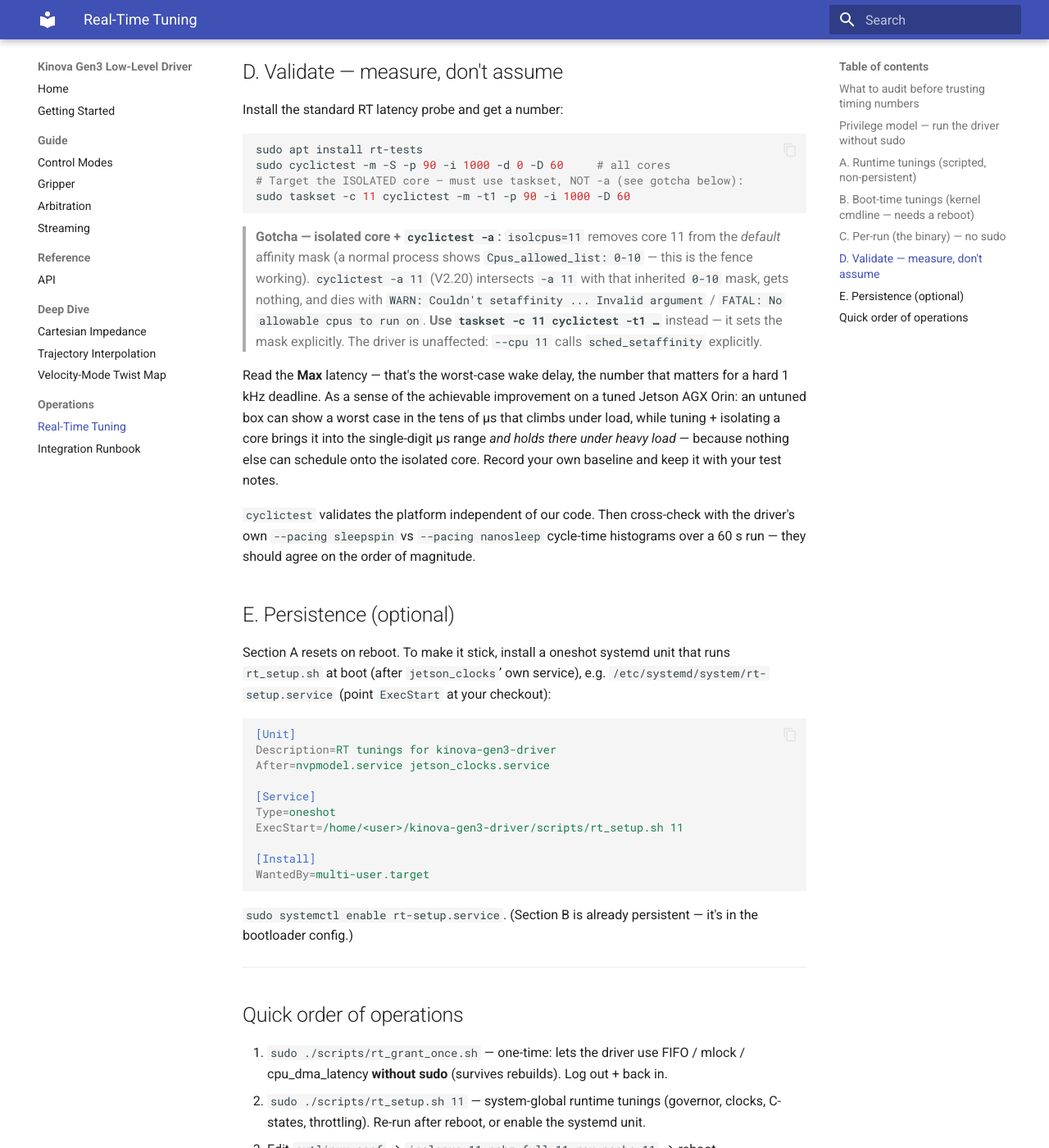
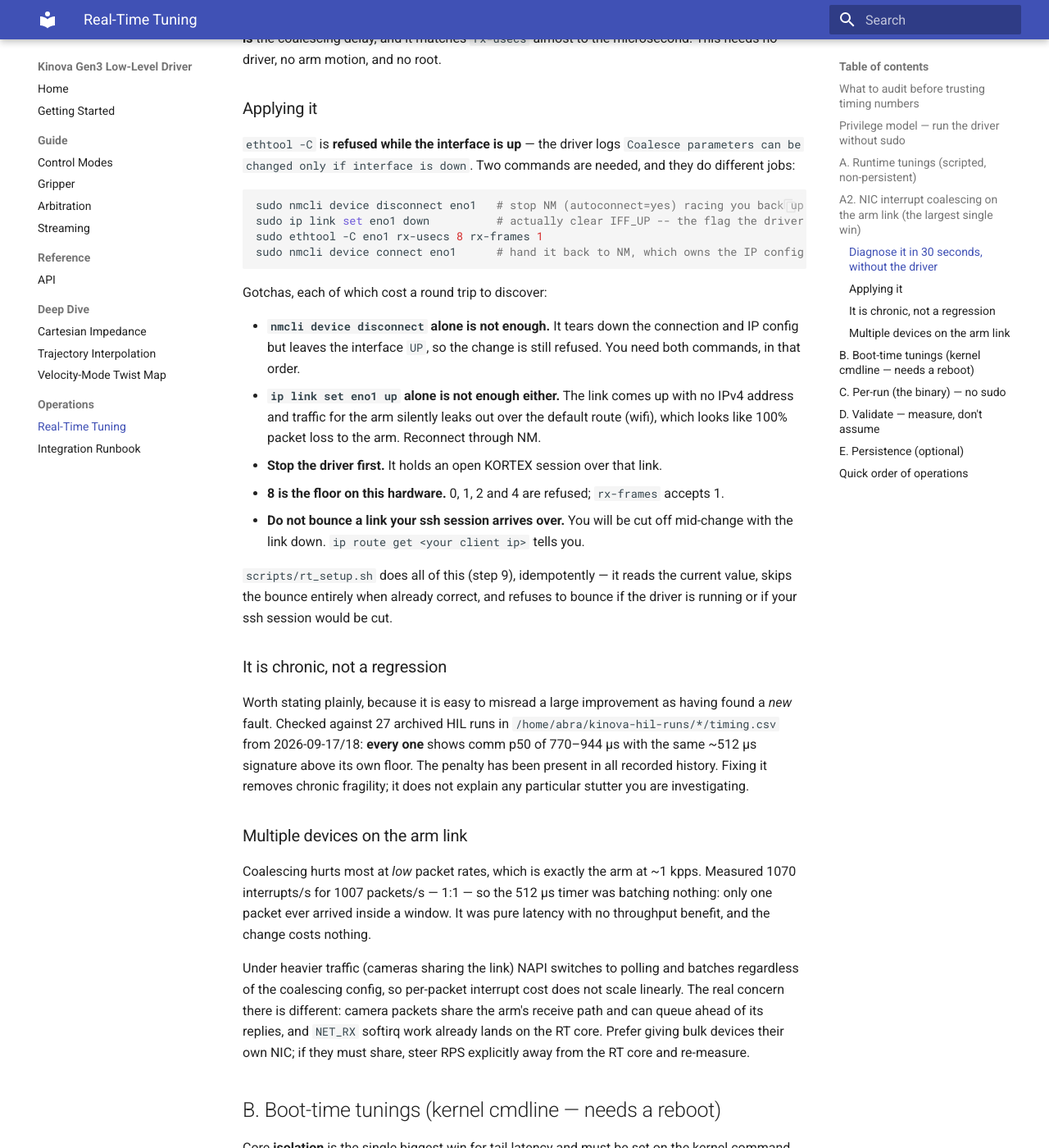
Before and after one commit to rammp-org/kinova-gen3-driver, an MkDocs documentation site: the page built from docs/rt-tuning.md, in a window 1280 px wide and 1400 px high, scrolled down 3801 px. Shown: the whole window at 82% size. Built offline with MkDocs 1.6.1 and Material for MkDocs 9.7.7, drawn with Linux system fonts in a browser that asks for light colours; some of the changed text lies outside the part shown.

Commit message:
perf(rt): set NIC rx coalescing, and warn when comm eats the budget
The Jetson's nvethernet driver defaults eno1 to rx-usecs 512. That timer is
armed by the arriving packet, so every reply from the arm sat in the NIC for a
fixed ~512 us before the kernel saw it. At 1 kHz that is 80% of the cycle
budget spent waiting on a timer -- not on the network, and not on the arm.

Measured on abra (7.2M cycles before, 156k after):

                  rx-usecs 512    rx-usecs 8
  comm p50            799.4 us       281.6 us
  comm p99            978.7 us       593.8 us
  comm p99.9         1242.1 us       657.8 us
  comm max          14795.0 us      1103.0 us
  overruns              0.364%        0.001%

At the default, p99 sat 21 us under a 1000 us budget -- about 2% margin -- so
any small perturbation produced visible stutter, and the multi-millisecond
stalls disappeared along with the timer.

What made this hard to find is that every metric the driver reports about
ITSELF stayed perfect throughout: wake jitter p99 0.1 us, compute p99 0.5 us.
The loss happens before the kernel is involved. So TelemetrySink now warns when
comm p50 exceeds 40% of the loop period. percentile() returns a log2 bucket
lower bound, which makes the test conservative (it fires only when comm really
is over the line) at the cost of granularity: near a 1 kHz budget the only
buckets are 262 us and 524 us, so it trips at >=52% and cannot see a merely
marginal 45%. That is sufficient for the 80% failure it exists to catch.

console_line's new period_ns parameter defaults to 0, which disables the check,
so kinova-gen3-ros2 and any other caller are unaffected until they opt in.

This is chronic, not a regression: all 27 archived HIL runs in
/home/abra/kinova-hil-runs/*/timing.csv from 2026-09-17/18 show comm p50
770-944 us with the same ~512 us signature above their own floor. Fixing it
removes long-standing fragility rather than a recent fault.

rt_setup.sh applies it idempotently -- no link bounce when the value is already
correct, and it refuses to bounce while the driver holds a session or when the
invoking ssh session arrives over that interface. ethtool -C is refused while
the link is up, and nmcli disconnect alone does not clear IFF_UP; both gotchas
are documented in rt-tuning A2 together with the 30-second ICMP diagnostic.

Co-Authored-By: Claude Opus 5 (1M context) <noreply@anthropic.com>
Claude-Session: https://claude.ai/code/session_01GobBkzKFLmSivaJjqMCx9s

````diff
--- a/docs/rt-tuning.md
+++ b/docs/rt-tuning.md
@@ -104,6 +104,103 @@ Why each (the script documents inline too):
   core isolation (otherwise a runaway RT thread can wedge the core).
 - **`timer_migration = 0`, THP `never`** — remove timer bounce and khugepaged
   compaction stalls.
+
+## A2. NIC interrupt coalescing on the arm link (the largest single win)
+
+**This one cost 80% of the cycle budget for weeks without being noticed, and no
+metric the driver reports about itself shows it.** If you are chasing loop
+timing on a new machine, check this before anything else.
+
+The Jetson's `nvethernet` driver defaults `rx-usecs` to **512**. That timer is
+armed by the arriving packet, so every reply from the arm sits in the NIC for a
+fixed ~512 µs before the kernel sees it. At 1 kHz that is most of the period
+spent waiting on a timer — not on the network, and not on the arm.
+
+Measured on abra (`eno1`, 1 Gb direct link, 7.2M cycles before / 156k after):
+
+| | `rx-usecs 512` (default) | `rx-usecs 8` |
+| --- | --- | --- |
+| comm p50 | 799 µs | **282 µs** |
+| comm p99 | 979 µs | **594 µs** |
+| comm p99.9 | 1242 µs | **658 µs** |
+| comm max | 14795 µs | **1103 µs** |
+| overruns | 0.364% | **0.001%** |
+
+At the default, p99 sat 21 µs under a 1000 µs budget — about 2% margin — so any
+small perturbation produced visible stutter. Note what did *not* change: wake
+jitter p99 stayed at 0.1 µs and compute p99 at 0.5 µs throughout. The loss
+happens before the kernel is involved, which is exactly why in-process
+telemetry cannot see it. The `TelemetrySink` summary line now warns when comm
+p50 exceeds 40% of the period, so it is at least loud from now on.
+
+### Diagnose it in 30 seconds, without the driver
+
+Compare a slow ping (each packet arms a fresh timer) against a fast one (the
+timer is already armed, so packets ride an existing one):
+
+```sh
+ping -c 8   -i 0.3   192.168.1.10      # slow: 0.642 ms min  <- the penalty
+ping -c 200 -i 0.002 192.168.1.10      # fast: 0.114 ms min  <- the true RTT
+```
+
+A direct 1 Gb link one hop away should be ~0.1 ms. A ~0.5 ms gap between those
+two numbers **is** the coalescing delay, and it matches `rx-usecs` almost to
+the microsecond. This needs no driver, no arm motion, and no root.
+
+### Applying it
+
+`ethtool -C` is **refused while the interface is up** — the driver logs
+`Coalesce parameters can be changed only if interface is down`. Two commands
+are needed, and they do different jobs:
+
+```sh
+sudo nmcli device disconnect eno1   # stop NM (autoconnect=yes) racing you back up
+sudo ip link set eno1 down          # actually clear IFF_UP -- the flag the driver tests
+sudo ethtool -C eno1 rx-usecs 8 rx-frames 1
+sudo nmcli device connect eno1      # hand it back to NM, which owns the IP config
+```
+
+Gotchas, each of which cost a round trip to discover:
+
+- **`nmcli device disconnect` alone is not enough.** It tears down the
+  connection and IP config but leaves the interface `UP`, so the change is
+  still refused. You need both commands, in that order.
+- **`ip link set eno1 up` alone is not enough either.** The link comes up with
+  no IPv4 address and traffic for the arm silently leaks out over the default
+  route (wifi), which looks like 100% packet loss to the arm. Reconnect through
+  NM.
+- **Stop the driver first.** It holds an open KORTEX session over that link.
+- **8 is the floor on this hardware.** 0, 1, 2 and 4 are refused; `rx-frames`
+  accepts 1.
+- **Do not bounce a link your ssh session arrives over.** You will be cut off
+  mid-change with the link down. `ip route get <your client ip>` tells you.
+
+`scripts/rt_setup.sh` does all of this (step 9), idempotently — it reads the
+current value, skips the bounce entirely when already correct, and refuses to
+bounce if the driver is running or if your ssh session would be cut.
+
+### It is chronic, not a regression
+
+Worth stating plainly, because it is easy to misread a large improvement as
+having found a *new* fault. Checked against 27 archived HIL runs in
+`/home/abra/kinova-hil-runs/*/timing.csv` from 2026-09-17/18: **every one** shows
+comm p50 of 770–944 µs with the same ~512 µs signature above its own floor. The
+penalty has been present in all recorded history. Fixing it removes chronic
+fragility; it does not explain any particular stutter you are investigating.
+
+### Multiple devices on the arm link
+
+Coalescing hurts most at *low* packet rates, which is exactly the arm at ~1
+kpps. Measured 1070 interrupts/s for 1007 packets/s — 1:1 — so the 512 µs timer
+was batching nothing: only one packet ever arrived inside a window. It was pure
+latency with no throughput benefit, and the change costs nothing.
+
+Under heavier traffic (cameras sharing the link) NAPI switches to polling and
+batches regardless of the coalescing config, so per-packet interrupt cost does
+not scale linearly. The real concern there is different: camera packets share
+the arm's receive path and can queue ahead of its replies, and `NET_RX` softirq
+work already lands on the RT core. Prefer giving bulk devices their own NIC; if
+they must share, steer RPS explicitly away from the RT core and re-measure.
 
 ## B. Boot-time tunings (kernel cmdline — needs a reboot)
 
@@ -216,13 +313,15 @@ in the bootloader config.)
    / cpu_dma_latency **without sudo** (survives rebuilds). Log out + back in.
 2. `sudo ./scripts/rt_setup.sh 11` — system-global runtime tunings (governor,
    clocks, C-states, throttling). Re-run after reboot, or enable the systemd unit.
-3. Edit `extlinux.conf` → `isolcpus=11 nohz_full=11 rcu_nocbs=11` → reboot.
-4. `sudo taskset -c 11 cyclictest -m -t1 -p 90 -i 1000 -D 1h` → record
+3. `sudo ethtool -c eno1 | grep rx-usecs` — if it is not 8, see **A2**. This is
+   the largest single win and the easiest to miss; `rt_setup.sh` handles it.
+4. Edit `extlinux.conf` → `isolcpus=11 nohz_full=11 rcu_nocbs=11` → reboot.
+5. `sudo taskset -c 11 cyclictest -m -t1 -p 90 -i 1000 -D 1h` → record
    max-latency baseline.
-5. Run the driver (NO sudo) `--cpu 11 --rt-priority 80`; confirm `policy: FIFO`,
+6. Run the driver (NO sudo) `--cpu 11 --rt-priority 80`; confirm `policy: FIFO`,
    `cpu_dma_latency: pinned@0us`, `majflt+=0`, zero overruns, low involuntary
    context switches.
 
-Steps 2–4 are system/boot-global (governor, isolation) and improve the tail,
+Steps 2–5 are system/boot-global (governor, isolation) and improve the tail,
 especially under load. Step 1 is the only one required for the driver to get
 real RT, and it's a one-time grant — no per-run sudo.
````
Also changed, not shown: CHANGELOG.md (+27 -0 lines), 9 other files.
